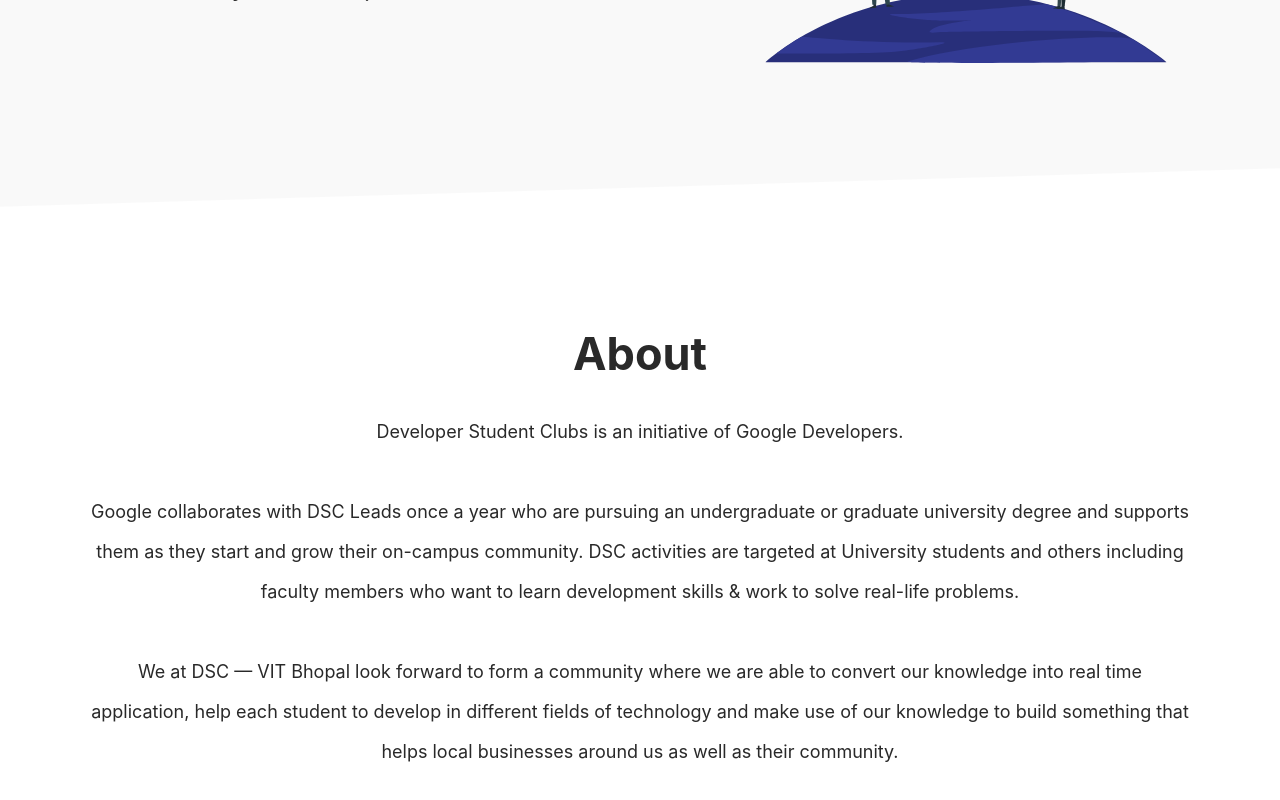
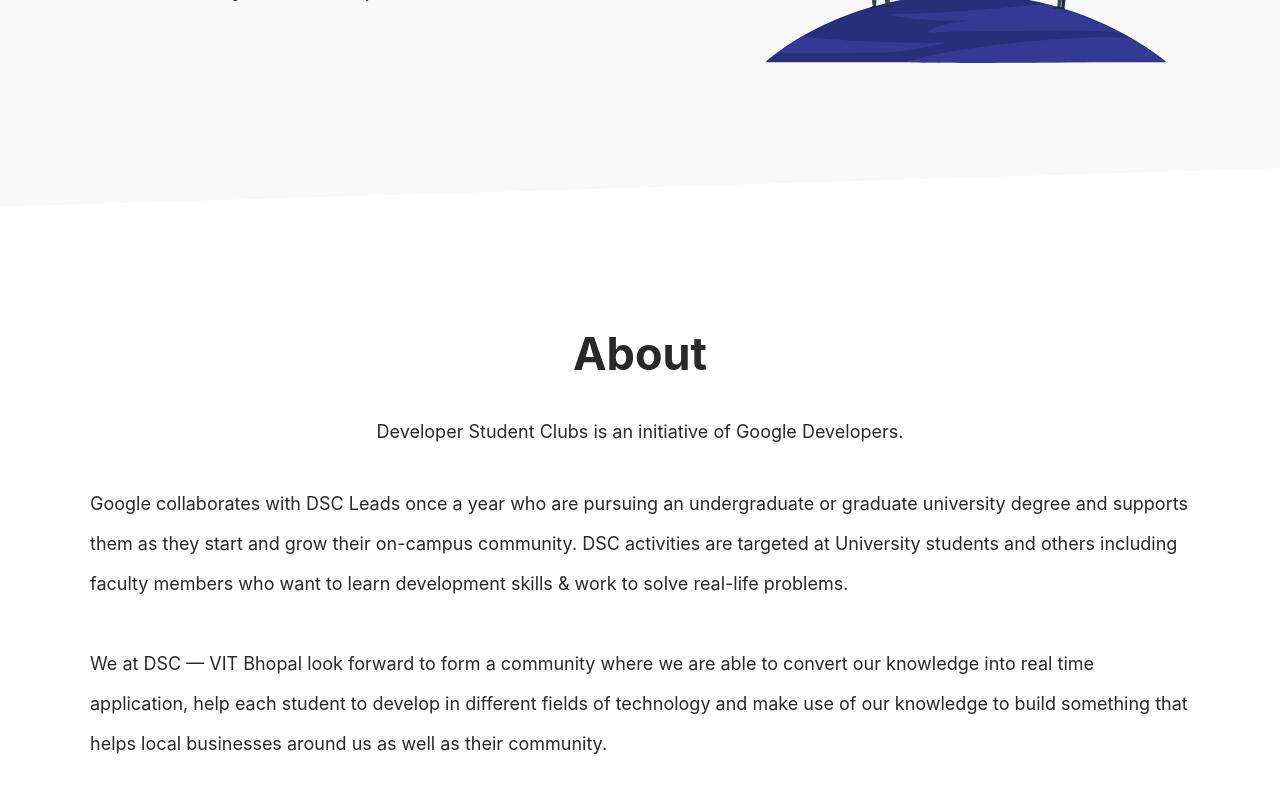
Before and after one commit to GDGCVITBHOPAL/dscvitbhopal.github.io, a Next.js app: page / in a window 1280 px wide. Shown: the part 436-1236 px from the top of the page. Built offline with nearby package versions, Linux system fonts and the light colour scheme.

Commit message:
Left align about.

```diff
--- a/components/index/about.tsx
+++ b/components/index/about.tsx
@@ -11,21 +11,21 @@
           <Title>About</Title>
           <Info>
             Developer Student Clubs is an initiative of Google Developers.
-            <br />
-            <br />
-            Google collaborates with DSC Leads once a year who are pursuing an
-            undergraduate or graduate university degree and supports them as
-            they start and grow their on-campus community. DSC activities are
-            targeted at University students and others including faculty members
-            who want to learn development skills & work to solve real-life
-            problems.
-            <br />
-            <br />
-            We at DSC — VIT Bhopal look forward to form a community where we are
-            able to convert our knowledge into real time application, help each
-            student to develop in different fields of technology and make use of
-            our knowledge to build something that helps local businesses around
-            us as well as their community.
+            <LeftAlign>
+              Google collaborates with DSC Leads once a year who are pursuing an
+              undergraduate or graduate university degree and supports them as
+              they start and grow their on-campus community. DSC activities are
+              targeted at University students and others including faculty
+              members who want to learn development skills & work to solve
+              real-life problems.
+              <br />
+              <br />
+              We at DSC — VIT Bhopal look forward to form a community where we
+              are able to convert our knowledge into real time application, help
+              each student to develop in different fields of technology and make
+              use of our knowledge to build something that helps local
+              businesses around us as well as their community.
+            </LeftAlign>
           </Info>
         </TextGroup>
       </Container>
@@ -72,3 +72,8 @@
     line-height: 24px;
   }
 `;
+
+const LeftAlign = styled.div`
+  text-align: left;
+  padding: 2rem 0rem;
+`;
```
